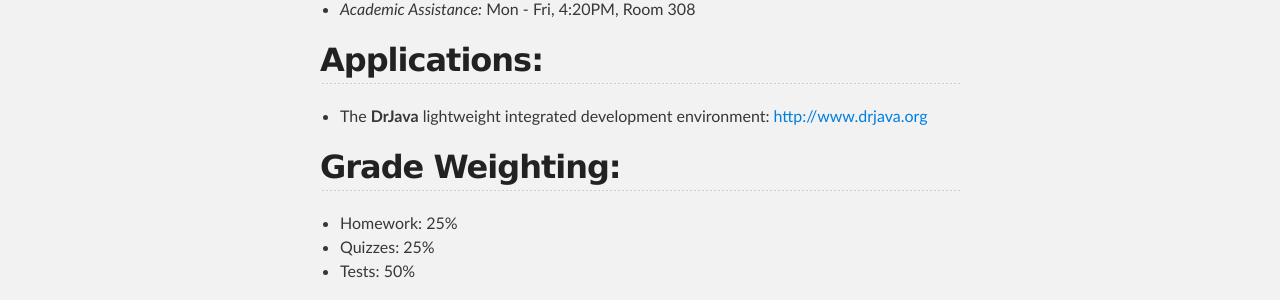
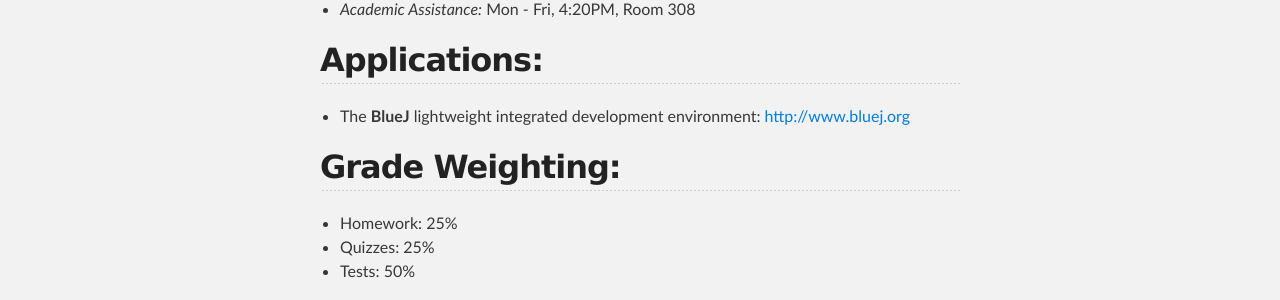
Before and after one commit to ynot1609/apcompsci3, a Jekyll site: the page built from index.md, in a window 1280 px wide. Shown: the part 560-860 px from the top of the page. Built offline with Jekyll 4.4.1, drawn with Linux system fonts in a browser that asks for light colours.

Commit message:
Updated index.md

```diff
--- a/index.md
+++ b/index.md
@@ -15,7 +15,7 @@ title: AP Computer Science A, Section 3 | BNDS
 
 ## Applications:
 
-+ The **DrJava** lightweight integrated development environment: [http://www.drjava.org](http://www.drjava.org)
++ The **BlueJ** lightweight integrated development environment: <http://www.bluej.org>
 
 ## Grade Weighting:
 
```
Also changed, not shown: 1 other file.
